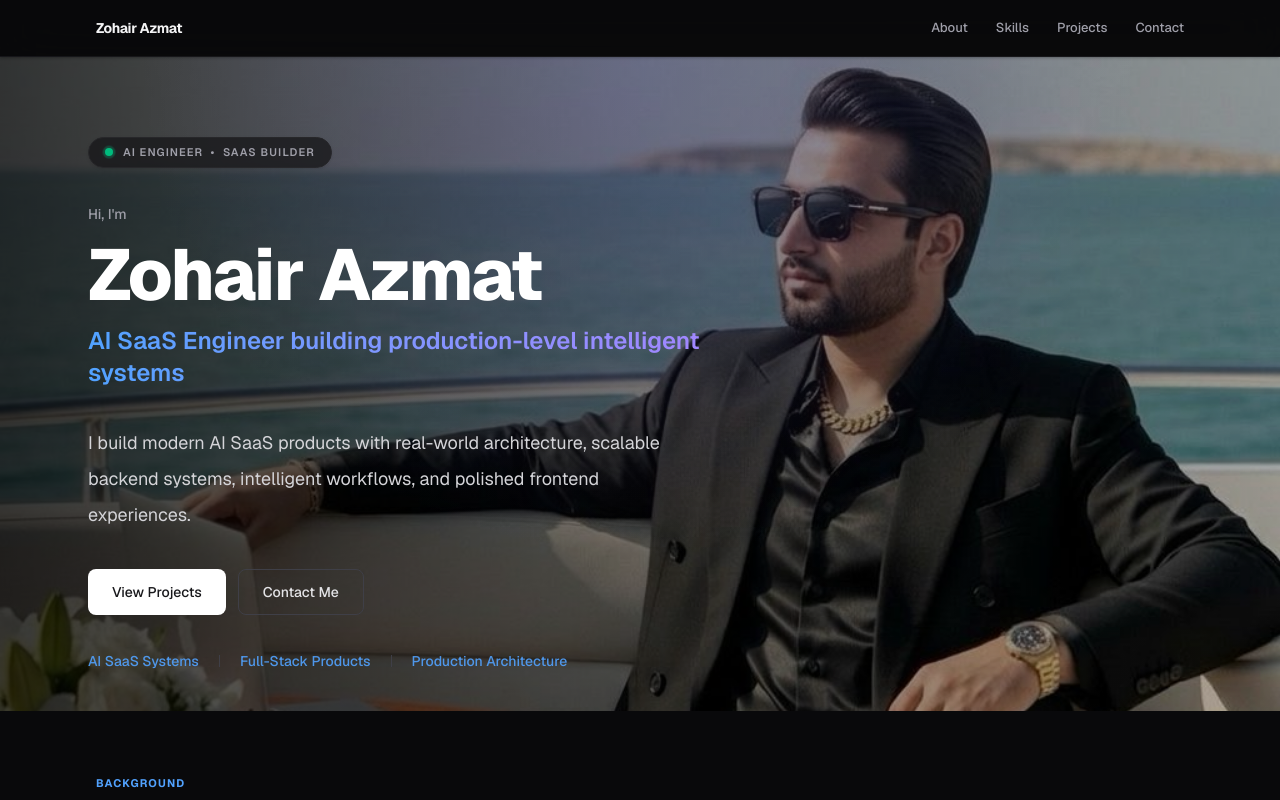
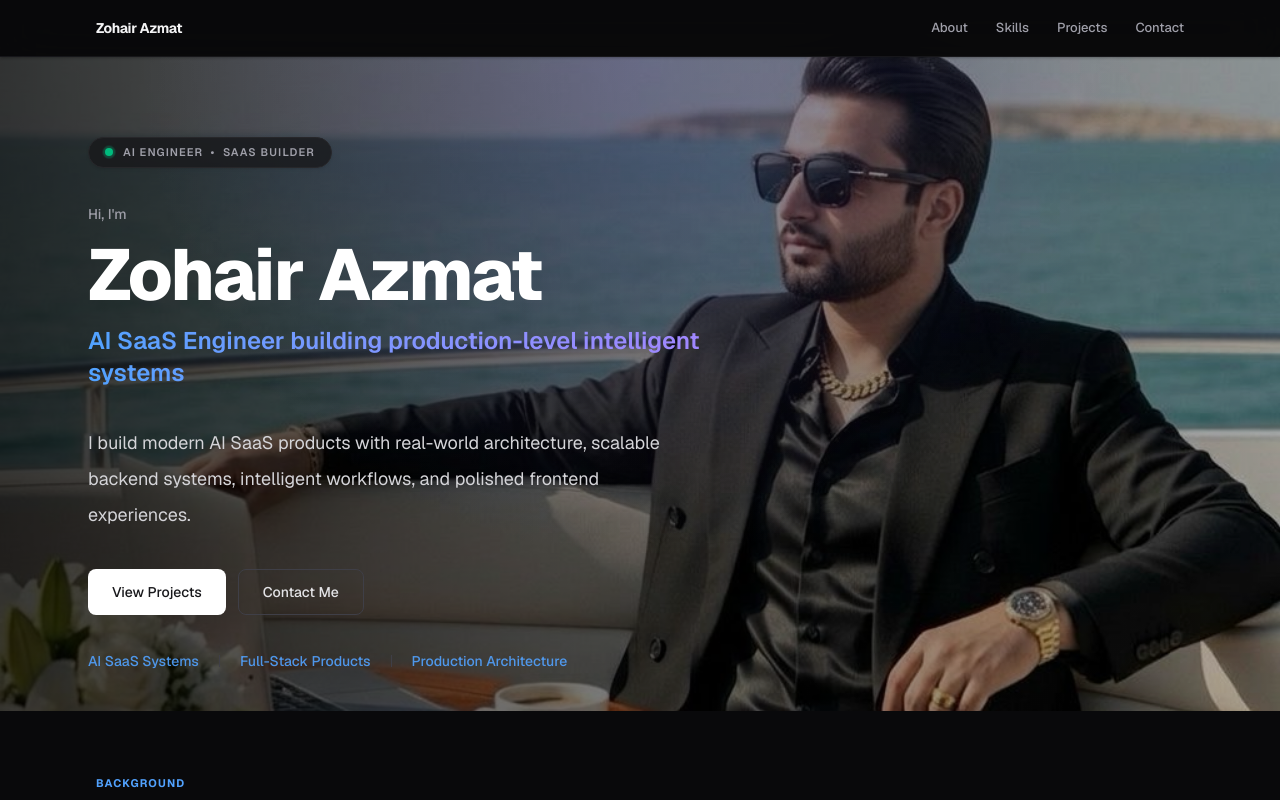
Before and after one commit to zohair-azmat-ai/zohair-portfolio, a Next.js app: page / in a window 1280 px wide. Shown: the top 800 px of the page. Built offline with nearby package versions, Linux system fonts and the light colour scheme.

Commit message:
Adjust hero image position to move head higher

```diff
--- a/components/sections/HeroSection.tsx
+++ b/components/sections/HeroSection.tsx
@@ -17,7 +17,7 @@ export default function HeroSection() {
       <img
         src="/profile.png"
         alt="Zohair Azmat"
-        className="absolute inset-x-0 -top-[26%] w-full h-[132%] object-cover object-[72%_0%] brightness-90"
+        className="absolute inset-x-0 -top-[30%] w-full h-[138%] object-cover object-[72%_2%] brightness-90"
       />
 
       {/* ── Gradient overlay for readability ── */}
```
